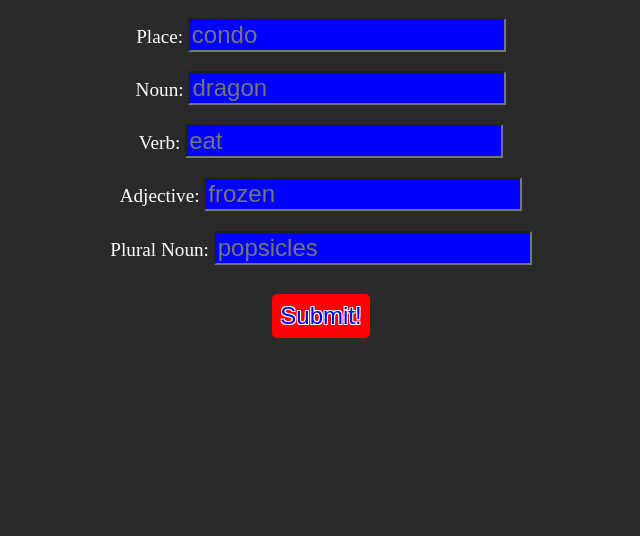
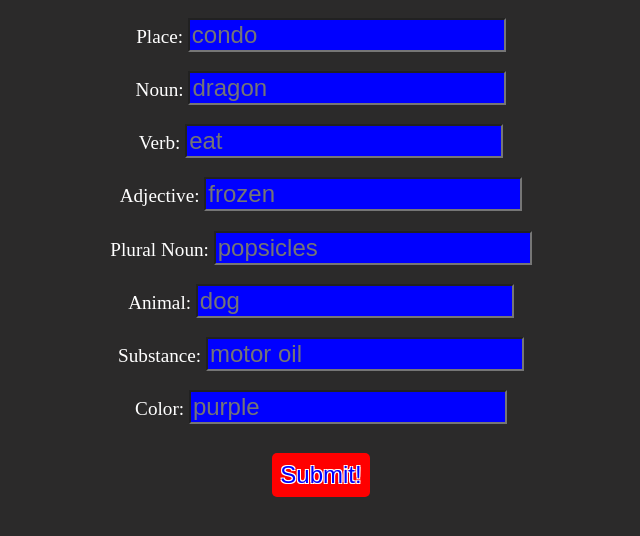
Before and after one commit to bnelsonemail/Mad-Lib-Magic, a Flask app: page /form in a window 1280 px wide. Shown: the part 187-723 px from the top of the page, without its empty margins (231-871 px from the left). Run offline with Flask 3, Linux system fonts and the light colour scheme.

Commit message:
added a dictionary of stories to choose from, added logic for randomly choosing a story, added more input fields, revised app to route to stories page

```diff
--- a/app.py
+++ b/app.py
@@ -1,5 +1,7 @@
 from flask import Flask, render_template, request
 from flask_debugtoolbar import DebugToolbarExtension
+from stories import my_stories
+import random
 
 app = Flask(__name__)
 
@@ -18,21 +20,38 @@ def homepage():
 
 @app.route('/form')
 def form():
+    """Collects input from the submitted form"""
+
     return render_template('form.html')
+
+
 
 @app.route('/stories')
 def stories():
+    """show story results"""
     place = request.args['place']
     noun = request.args["noun"]
     verb = request.args['verb']
     adjective = request.args['adjective']
     plural_noun = request.args['plural_noun']
-    return render_template('stories.html', place = place, noun = noun, verb = verb, adjective = adjective, plural_noun = plural_noun)
+    animal = request.args['animal']
+    substance = request.args['substance']
+    color = request.args['color']
+    prompts = {
+        'place': place,
+        'noun': noun,
+        'verb': verb,
+        'adjective': adjective,
+        'plural_noun': plural_noun,
+        'animal': animal,
+        'substance': substance,
+        'color': color}
 
+    random_key = random.choice(list(my_stories.keys()))
+    random_value = my_stories[random_key]
+    text = random_value.generate(request.args)
 
-
-
-
+    return render_template('stories.html', prompts = prompts, text = text )
 
 
 if __name__ == "__main__":
--- a/stories.py
+++ b/stories.py
@@ -37,12 +37,51 @@ class Story:
 
 # Here's a story to get you started
 
-
-story = Story(
-    ["place", "noun", "verb", "adjective", "plural_noun"],
+my_stories = {
+    'story1': Story(
+    ["place", "noun", "verb", "adjective", "plural_noun", "animal", "substance", "color"],
     """Once upon a time in a long-ago {place}, there lived a
        large {adjective} {noun}. It loved to {verb} {plural_noun}."""
-)
+    ),
+    'story2': Story(
+    ["place", "noun", "verb", "adjective", "plural_noun", "animal", "substance", "color"],
+    """One day, a {adjective} {noun} decided to go on an adventure. It packed a {adjective} {noun} and a {adjective} {noun}. Along the way, it met a {adjective} {animal} who offered it a {noun} in exchange for a {noun}. Together, they {verb} through the {adjective} {place} until they found the {plural_noun} of their dreams"""
+    ),
+    'story3': Story(
+    ["place", "noun", "verb", "adjective", "plural_noun", "animal", "substance", "color"],
+    """Once upon a time, a {adjective} {noun} discovered a secret recipe for a magic potion. The ingredients included twelve {plural_noun}, a dash of {adjective} {substance}, and a sprinkle of {adjective} {substance}. When the {noun} mixed it all together, it turned into a {adjective} {color} {noun} that could {verb} anyone who drank it!"""
+    ),
+    'story4': Story(
+    ["place", "noun", "verb", "adjective", "plural_noun", "animal", "substance", "color"],
+    """At the {place} Zoo, a {adjective} {animal} managed to escape from its enclosure. It ran through the {place}, knocking over {plural_noun} and causing a {adjective} commotion. The zookeepers tried to {verb} it with a {noun} made of {substance}, but the {color} {animal} was too fast! Eventually, it was lured back to its cage with a trail of (plural noun)."""
+    ),
+    'story5': Story(
+    ["place", "noun", "verb", "adjective", "plural_noun", "animal", "substance", "color"],
+    """In the middle of the {place}, there was an enchanted forest where all the {plural_noun} were made of {substance}. One day, a {adjective} traveler found a {color} {noun} lying on the ground. When they picked it up, it began to {verb}, and all the {animal} in the forest gathered around, speaking in {adjective} voices. The traveler decided to take the (noun) to the {place} to solve the mystery."""
+    ),
+    'story6': Story(
+    ["place", "noun", "verb", "adjective", "plural_noun", "animal", "substance", "color"],
+    """Deep in the heart of {place}, a {adjective} wizard was brewing a magical potion in a {noun} made of {substance}. The potion required a {color} {animal} and a handful of {plural_noun}. As the wizard began to {verb} the ingredients, the potion bubbled and turned into a {adjective} {color} liquid. When the potion was complete, it had the power to {verb} anyone who drank it!"""
+    ),
+    'story7': Story(
+    ["place", "noun", "verb", "adjective", "plural_noun", "animal", "substance", "color"],
+    """Legend says that buried deep in the {place} lies a chest full of {plural_noun}. A group of {adjective} adventurers set out on a quest to find it. Along the way, they encountered a {color} {animal} guarding a {noun} made of {substance}. To pass, they had to {verb} the {animal} using only a {adjective} {noun} they found in the {place}."""
+    ),
+    'story8': Story(
+    ["place", "noun", "verb", "adjective", "plural_noun", "animal", "substance", "color"],
+    """During a stormy night, a shipwrecked sailor washed ashore on a {adjective} island in the middle of the {place}. The island was covered in {color} {plural_noun} and the air smelled of {substance}. As the sailor began to explore, they encountered a {adjective} {animal} that seemed to be guarding a {noun}. The only way off the island was to {verb} the {animal} using a {adjective} {noun} they found buried in the sand."""
+    ),
+    'story9': Story(
+    ["place", "noun", "verb", "adjective", "plural_noun", "animal", "substance", "color"],
+    """In a hidden laboratory deep within the {place}, a {adjective} scientist was working on a secret experiment. They were trying to create a {color} {noun} that could {verb} on its own. The lab was filled with {plural_noun} and the smell of {substance} hung in the air. One day, a {adjective} {animal} wandered into the lab, knocking over a {noun}, and causing the experiment to go terribly wrong! Now, the lab is filled with {color} {plural_noun} that can {verb}!"""
+    ),
+    'story10': Story(
+    ["place", "noun", "verb", "adjective", "plural_noun", "animal", "substance", "color"],
+    """On a quiet evening in the {place}, the sky suddenly turned {color} as a fleet of alien {plural_noun} descended from the clouds. The aliens, resembling {adjective} {animal}, landed their ships made of {substance} and began to {verb} all the {plural_noun} they could find. In a desperate attempt to save the {place}, the townspeople used a {noun} to create a {adjective} device that would {verb} the aliens back into space."""
+    ),
+
+}
+
 
 # ans = {
 #     "place": "forest",
--- a/templates/form.html
+++ b/templates/form.html
@@ -11,6 +11,9 @@
             <p>Verb:  <input type="text" placeholder="eat" name="verb"></p>
             <p>Adjective:  <input type="text" placeholder="frozen" name="adjective"></p>
             <p>Plural Noun:  <input type="text" placeholder="popsicles" name="plural_noun"></p>
+            <p>Animal:  <input type="text" placeholder="dog" name="animal"></p>
+            <p>Substance:  <input type="text" placeholder="motor oil" name="substance"></p>
+            <p>Color:  <input type="text" placeholder="purple" name="color"></p>
             <button class="btn">Submit!</button>
         </form>
     </div>
--- a/templates/stories.html
+++ b/templates/stories.html
@@ -4,5 +4,10 @@
 <div class="container">
     <h1>Mad Libs Story Page</h1>
 </div>
+<div>
+    <h2>Your Generated Story</h2>
+    <p> {{ text }} </p>
+</div>
+
 
 {% endblock content %}
```
